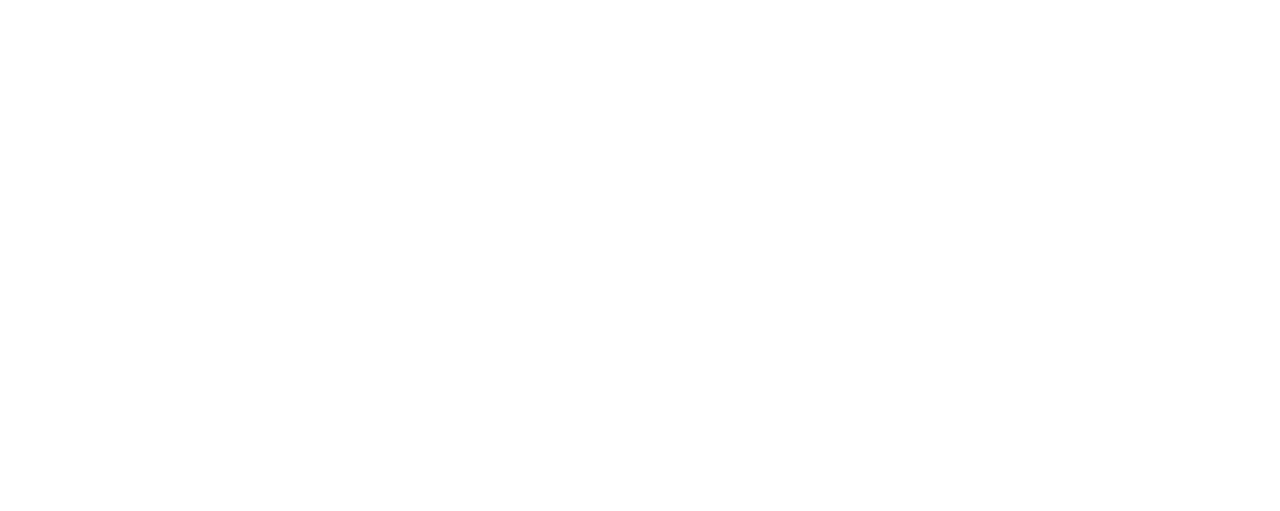
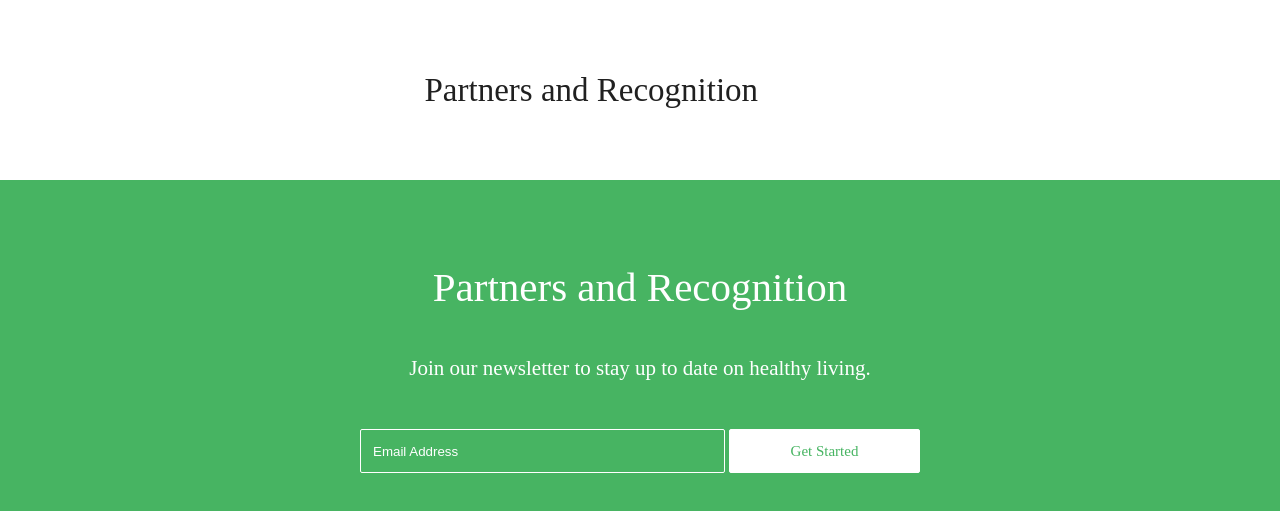
Before and after one commit to Luckzman/mdoc-frontend-challenge, a React (Create React App) app: page / in a window 1280 px wide. Shown: the part 5659-6170 px from the top of the page. Before the commit the page ends 5659 px from the top, so only its background shows below. Built offline with nearby package versions, Linux system fonts and the light colour scheme.

Commit message:
implement Learn more component on Homepage

```diff
--- a/src/Pages/HomePage/Banner3/Banner3.scss
+++ b/src/Pages/HomePage/Banner3/Banner3.scss
@@ -22,7 +22,6 @@
       margin: auto;
       margin-bottom: 37px;
       color: #202020;
-
     }
     p{
       width: 683px;
@@ -32,7 +31,6 @@
       margin: auto;
       color: #424242;
       margin-bottom: 226px;
-
     }
   }
 }
--- /dev/null
+++ b/src/Pages/HomePage/LearnMoreSection/LearnMoreSection.scss
@@ -0,0 +1,64 @@
+.LearnMoreSection{
+  width: 100%;
+  background-color: #47B462;
+  color: #fff;
+  display: flex;
+  justify-content: center;
+  text-align: center;
+  .container{
+    width: 1140px;
+    display: flex;
+    flex-direction: column;
+    justify-content: center;
+    h3{
+      // width: 431px;
+      font-family: Proxima Nova Regular;
+      font-size: 41px;
+      line-height: 60px;
+      margin-top: 77px;
+      margin-bottom: 37px;
+      // margin: 77px auto 37px;
+    }
+    p{
+      font-family: Proxima Nova Regular;
+      font-size: 21px;
+      line-height: 29px;
+      // margin-top: 77px;
+      margin-bottom: 46px;
+    }
+    .form-section{
+      margin-bottom: 52px;
+
+      input{
+        width: 365px;
+        height: 44px;
+        background-color: #47B462;
+        border: 1px solid #fff;
+        border-radius: 2px;
+        margin: 0;
+        margin-right: 4px;
+        box-sizing: border-box;
+        outline: none;
+        padding-left: 12px;
+        color: #fff;
+        &::placeholder{
+          color: #fff;
+        }
+      }
+      button{
+        width: 191px;
+        height: 44px;
+        background-color: #fff;
+        color: #47b462;
+        font-family: Proxima Nova Regular;
+        font-size: 15px;
+        border: none;
+        border: 1px solid #fff;
+        border-radius: 2px;
+        box-sizing: border-box;
+        outline: none;
+        cursor: pointer;
+      }
+    }
+  }
+}
--- /dev/null
+++ b/src/Pages/HomePage/LearnMoreSection/index.jsx
@@ -0,0 +1,20 @@
+import React from 'react';
+
+import './LearnMoreSection.scss';
+
+const LearnMoreSection = () => {
+  return (
+    <div className="LearnMoreSection">
+      <div className="container">
+        <h3>Partners and Recognition</h3>
+        <p>Join our newsletter to stay up to date on healthy living.</p>
+        <div className="form-section">
+          <input type="email" name="" id="" placeholder="Email Address" />
+          <button>Get Started</button>
+        </div>
+      </div>
+    </div>
+  );
+}
+
+export default LearnMoreSection;
--- /dev/null
+++ b/src/Pages/HomePage/PartnerSection/PartnerSection.scss
@@ -0,0 +1,16 @@
+.PartnerSection{
+  width: 100%;
+  .container{
+    width: 1140px;
+    margin: 70px auto;
+    h3{
+      width: 431px;
+      font-family: Proxima Nova Regular;
+      font-size: 33px;
+      color: #202020;
+      line-height: 40px;
+      margin: auto;
+      margin-bottom: 36px;
+    }
+  }
+}
--- /dev/null
+++ b/src/Pages/HomePage/PartnerSection/index.jsx
@@ -0,0 +1,15 @@
+import React from 'react';
+
+import './PartnerSection.scss';
+
+const PartnerSection = () => {
+  return (
+    <div className="PartnerSection">
+      <div className="container">
+        <h3>Partners and Recognition</h3>
+      </div>
+    </div>
+  );
+}
+
+export default PartnerSection;
--- a/src/Pages/HomePage/index.jsx
+++ b/src/Pages/HomePage/index.jsx
@@ -8,6 +8,8 @@ import Connect from './Connect';
 import Navigate from './Navigate';
 import TrackSection from './TrackSection';
 import Banner3 from './Banner3';
+import PartnerSection from './PartnerSection';
+import LearnMoreSection from './LearnMoreSection';
 
 
 const HomePage = () => {
@@ -22,6 +24,8 @@ const HomePage = () => {
       <Navigate />
       <TrackSection />
       <Banner3 />
+      <PartnerSection />
+      <LearnMoreSection />
     </div>
   )
 }
```
Also changed, not shown: src/Pages/HomePage/Footer/Footer.scss (added), src/Pages/HomePage/Footer/index.jsx (added).
